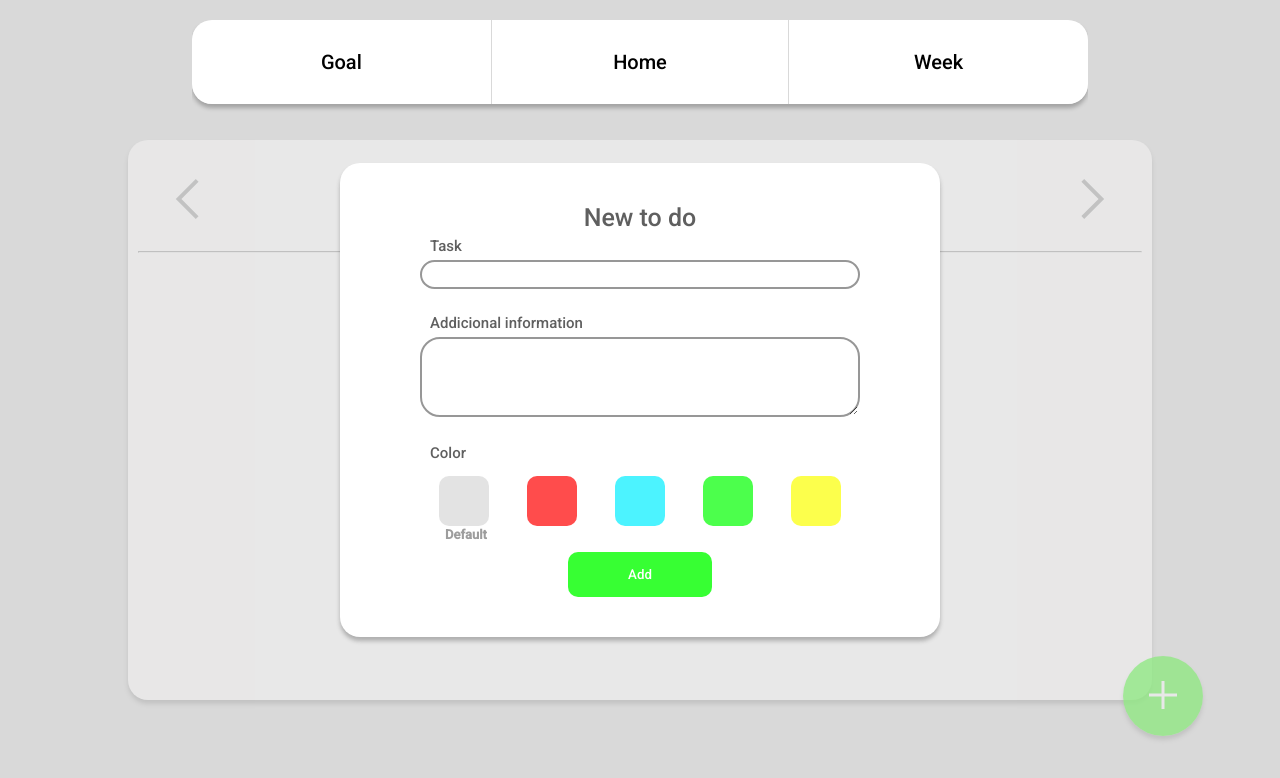
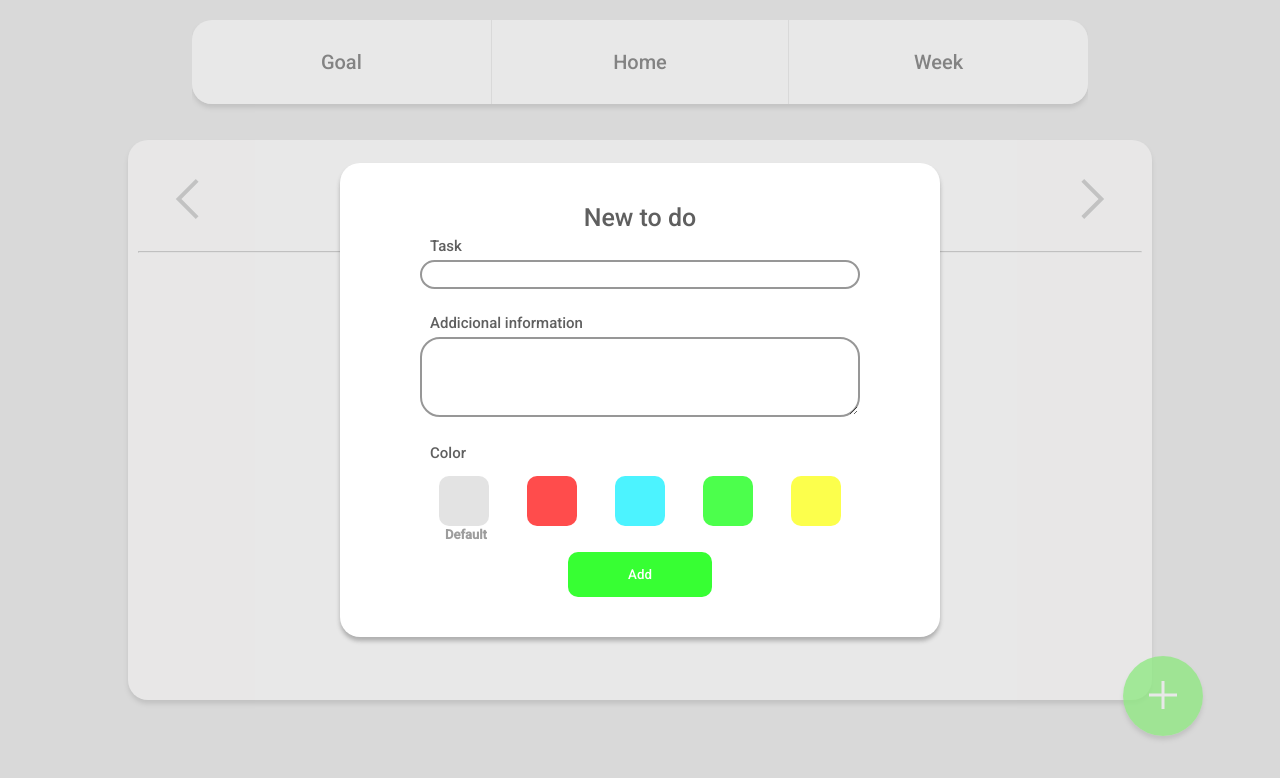
Before and after one commit to matheusnsilva7/Todo-List, a Next.js app: page / in a window 1280 px wide. Both pictures are taken after a click on the button 1163 px from the left and 696 px from the top of the page. Shown: the top 778 px of the page. Built offline with nearby package versions, Linux system fonts and the light colour scheme.

Commit message:
Update Form.module.css

```diff
--- a/components/Form/Form.module.css
+++ b/components/Form/Form.module.css
@@ -5,7 +5,7 @@
   position: fixed;
   top: 0;
   left: 0;
-  z-index: 2;
+  z-index: 5;
 }
 .form {
   position: fixed;
@@ -16,7 +16,7 @@
   padding: 2rem;
   box-shadow: 0px 4px 4px rgba(0, 0, 0, 0.25);
   border-radius: 2rem;
-  z-index: 3;
+  z-index: 6;
 }
 .title {
   text-align: center;
```
